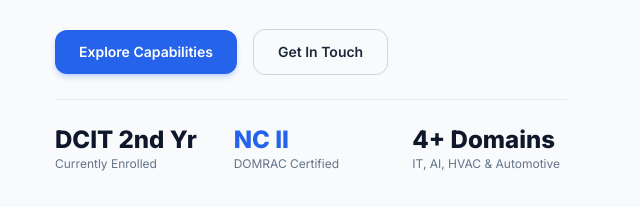
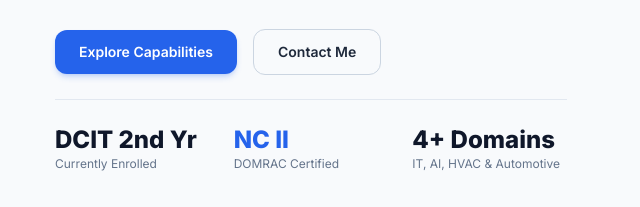
Before and after one commit to vnzbrdn/Portfolio, a plain HTML site: page index.html in a window 1280 px wide. Shown: the part 591-798 px from the top of the page, 41-681 px from the left. Drawn offline with nearby package versions, Linux system fonts and the light colour scheme.

Commit message:
Update index.html

```diff
--- a/index.html
+++ b/index.html
@@ -109,7 +109,7 @@
               Explore Capabilities
             </a>
             <a href="#contact" class="px-6 py-3 rounded-xl border border-slate-300 dark:border-slate-700 hover:border-blue-600 dark:hover:border-blue-500 text-slate-800 dark:text-slate-200 font-semibold text-sm transition">
-              Get In Touch
+              Contact Me
             </a>
           </div>
 
```
